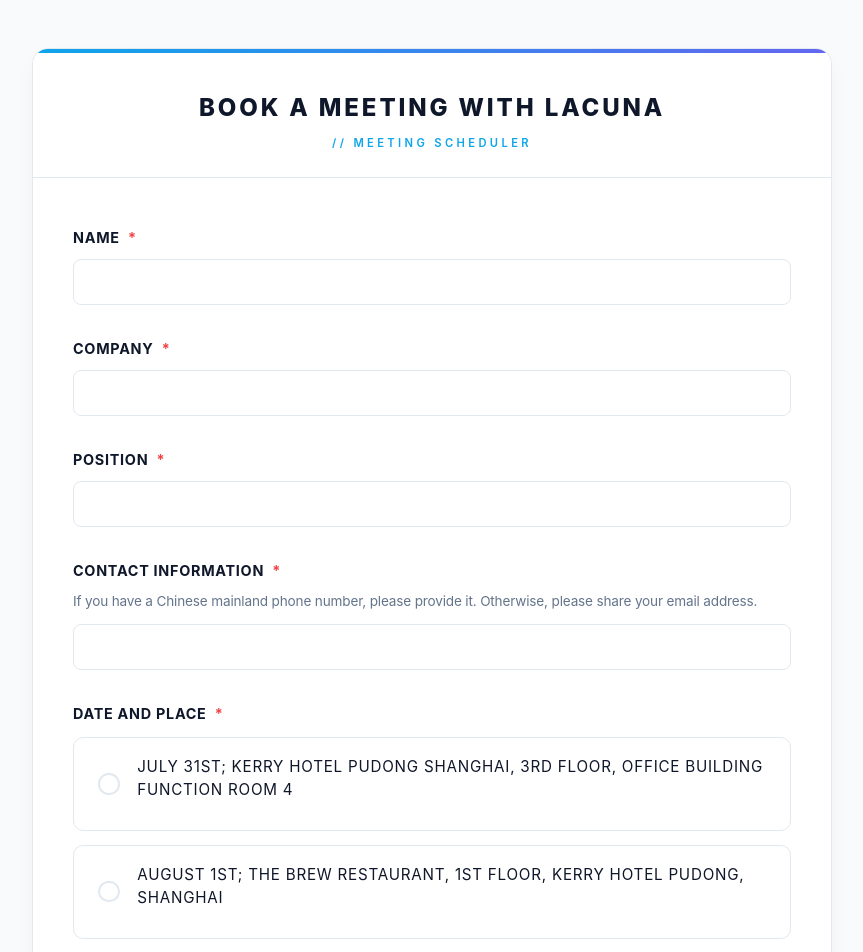
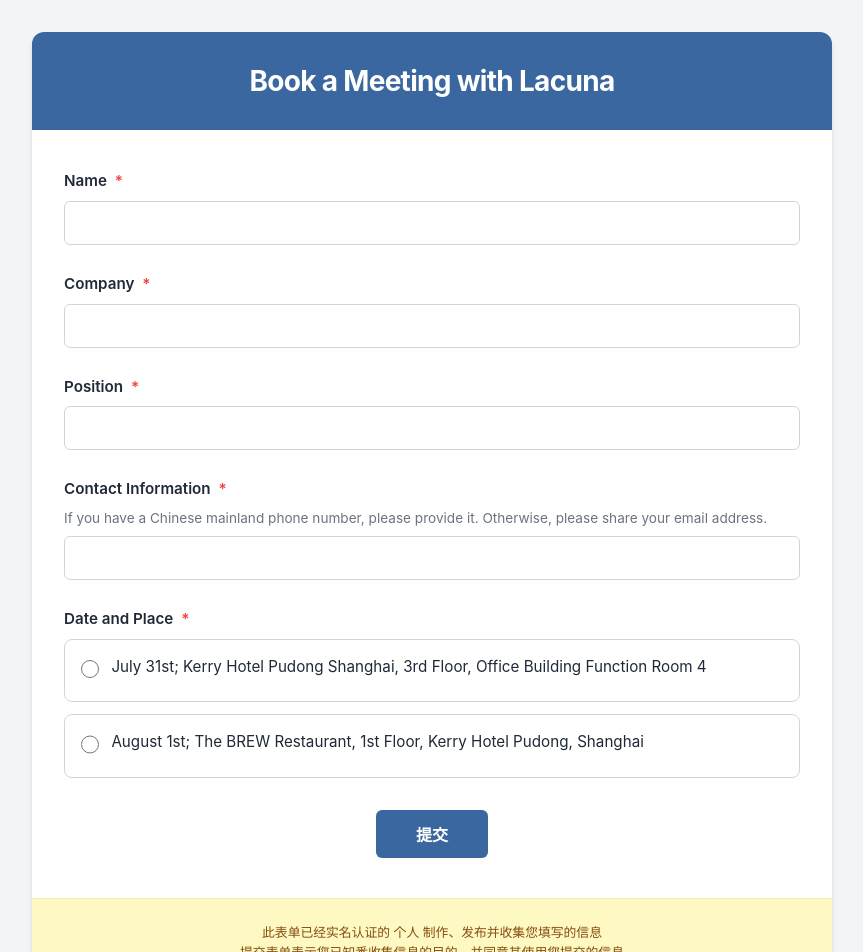
Before and after one commit to zhenghehao/lacuna-booking, a Next.js app: page / in a window 1280 px wide. Shown: the top 952 px of the page, without its empty margins (208-1071 px from the left). Built offline with nearby package versions, Linux system fonts and the light colour scheme; no server answers; the database is empty.

Commit message:
Revert styling to original blue header theme

```diff
--- a/src/app/globals.css
+++ b/src/app/globals.css
@@ -1,27 +1,25 @@
 :root {
-  --primary-color: #0ea5e9; /* Cyber Cyan */
-  --primary-glow: rgba(14, 165, 233, 0.15);
-  --primary-hover: #0284c7;
-  --secondary-color: #6366f1; /* Neon Violet */
-  --bg-color: #f8fafc; /* Ultra clean slate white */
-  --card-bg: #ffffff; /* Pure white */
-  --text-color: #0f172a; /* Slate 900 */
-  --text-muted: #64748b; /* Slate 500 */
-  --border-color: #e2e8f0; /* Slate 200 */
-  --border-focus: #0ea5e9;
+  --primary-color: #3b67a0;
+  --primary-hover: #2e5384;
+  --secondary-color: #1e3a8a;
+  --bg-color: #f3f4f6;
+  --card-bg: #ffffff;
+  --text-color: #1f2937;
+  --text-muted: #6b7280;
+  --border-color: #d1d5db;
   --error-color: #ef4444;
   --success-color: #10b981;
-  --font-family: "SF Pro Display", -apple-system, BlinkMacSystemFont, "Segoe UI", Roboto, "Helvetica Neue", sans-serif;
+  --font-family: -apple-system, BlinkMacSystemFont, "Segoe UI", Roboto, "Helvetica Neue", Arial, sans-serif;
   --max-width: 800px;
 }
 
 @media (prefers-color-scheme: dark) {
   :root {
-    --bg-color: #0b0f19; /* Cyber Dark */
-    --card-bg: #111827;
-    --text-color: #f1f5f9;
-    --text-muted: #94a3b8;
-    --border-color: #1f2937;
+    --bg-color: #0f172a;
+    --card-bg: #1e293b;
+    --text-color: #f3f4f6;
+    --text-muted: #9ca3af;
+    --border-color: #374151;
   }
 }
 
@@ -35,80 +33,43 @@
   background-color: var(--bg-color);
   color: var(--text-color);
   font-family: var(--font-family);
-  line-height: 1.6;
-  padding: 3rem 1rem;
-  letter-spacing: -0.011em;
+  line-height: 1.5;
+  padding: 2rem 1rem;
 }
 
-/* Premium container with cyber header line */
 .container {
   max-width: var(--max-width);
   margin: 0 auto;
   background-color: var(--card-bg);
-  border-radius: 16px;
-  box-shadow: 0 10px 25px -5px rgba(0, 0, 0, 0.05), 0 8px 10px -6px rgba(0, 0, 0, 0.05);
-  border: 1px solid var(--border-color);
+  border-radius: 12px;
+  box-shadow: 0 4px 6px -1px rgba(0, 0, 0, 0.1), 0 2px 4px -1px rgba(0, 0, 0, 0.06);
   overflow: hidden;
-  position: relative;
-  transition: box-shadow 0.3s;
 }
 
-.container:hover {
-  box-shadow: 0 20px 30px -10px rgba(14, 165, 233, 0.08), 0 10px 15px -8px rgba(0, 0, 0, 0.04);
-}
-
-/* Thin high-tech top color bar */
-.container::before {
-  content: "";
-  position: absolute;
-  top: 0;
-  left: 0;
-  right: 0;
-  height: 4px;
-  background: linear-gradient(90deg, var(--primary-color), var(--secondary-color));
-  z-index: 10;
-}
-
-/* Clean, modern, text-based header instead of solid block */
 .header {
-  background-color: var(--card-bg);
-  color: var(--text-color);
+  background-color: var(--primary-color);
+  color: #ffffff;
   text-align: center;
-  padding: 2.5rem 1.5rem 1.5rem;
-  font-size: 1.5rem;
-  font-weight: 800;
-  letter-spacing: 0.12em;
-  text-transform: uppercase;
-  border-bottom: 1px solid var(--border-color);
+  padding: 1.75rem;
+  font-size: 1.75rem;
+  font-weight: 700;
+  letter-spacing: -0.025em;
   position: relative;
 }
 
-.header::after {
-  content: "// MEETING SCHEDULER";
-  display: block;
-  font-size: 0.7rem;
-  font-weight: 600;
-  color: var(--primary-color);
-  margin-top: 0.5rem;
-  letter-spacing: 0.3em;
-}
-
 .content {
-  padding: 3rem 2.5rem;
+  padding: 2.5rem 2rem;
 }
 
 .form-group {
-  margin-bottom: 2rem;
+  margin-bottom: 1.75rem;
 }
 
 label {
   display: block;
-  font-weight: 700;
-  margin-bottom: 0.6rem;
-  font-size: 0.9rem;
-  text-transform: uppercase;
-  letter-spacing: 0.05em;
-  color: var(--text-color);
+  font-weight: 600;
+  margin-bottom: 0.5rem;
+  font-size: 0.95rem;
 }
 
 label .required {
@@ -119,297 +80,210 @@
 .description {
   font-size: 0.85rem;
   color: var(--text-muted);
-  margin-bottom: 0.75rem;
-  line-height: 1.5;
+  margin-bottom: 0.5rem;
+  line-height: 1.4;
 }
 
-/* Clean input fields with glow transition */
 input[type="text"],
 input[type="email"],
 input[type="tel"],
-input[type="password"],
 select {
   width: 100%;
-  padding: 0.85rem 1.2rem;
-  font-size: 0.95rem;
+  padding: 0.75rem 1rem;
+  font-size: 1rem;
   border: 1px solid var(--border-color);
-  border-radius: 8px;
-  background-color: var(--card-bg);
+  border-radius: 6px;
+  background-color: transparent;
   color: inherit;
-  transition: border-color 0.2s, box-shadow 0.2s, transform 0.1s;
+  transition: border-color 0.25s, box-shadow 0.25s;
 }
 
 input[type="text"]:focus,
 input[type="email"]:focus,
 input[type="tel"]:focus,
-input[type="password"]:focus,
 select:focus {
   outline: none;
-  border-color: var(--border-focus);
-  box-shadow: 0 0 0 4px var(--primary-glow);
+  border-color: var(--primary-color);
+  box-shadow: 0 0 0 3px rgba(59, 103, 160, 0.15);
 }
 
-/* High-tech Selector Option design */
 .radio-group {
   display: flex;
   flex-direction: column;
-  gap: 0.85rem;
-  margin-top: 0.75rem;
+  gap: 0.75rem;
+  margin-top: 0.5rem;
 }
 
 .radio-option {
   display: flex;
-  align-items: center;
-  padding: 1.15rem 1.5rem;
+  align-items: flex-start;
+  padding: 1rem;
   border: 1px solid var(--border-color);
-  border-radius: 10px;
+  border-radius: 8px;
   cursor: pointer;
-  background-color: var(--card-bg);
-  position: relative;
-  transition: all 0.25s cubic-bezier(0.4, 0, 0.2, 1);
-  overflow: hidden;
+  transition: background-color 0.2s, border-color 0.2s;
 }
 
-/* Hide native radio button dot */
-.radio-option input[type="radio"] {
-  position: absolute;
-  opacity: 0;
-  width: 0;
-  height: 0;
+.radio-option:hover {
+  background-color: rgba(59, 103, 160, 0.05);
 }
 
-/* Custom interactive radio indicator circle */
-.radio-option::before {
-  content: "";
-  display: inline-block;
-  width: 1.1rem;
-  height: 1.1rem;
-  border: 2px solid var(--border-color);
-  border-radius: 50%;
-  margin-right: 1.1rem;
-  transition: all 0.2s;
-  flex-shrink: 0;
-  background-color: transparent;
+.radio-option.selected {
+  border-color: var(--primary-color);
+  background-color: rgba(59, 103, 160, 0.08);
 }
 
-/* Click / Hover interactive animations */
-.radio-option:hover {
-  border-color: var(--primary-color);
-  transform: translateY(-2px);
-  box-shadow: 0 4px 12px rgba(14, 165, 233, 0.08);
-}
-
-.radio-option:active {
-  transform: translateY(0);
-}
-
-/* Selected state styling */
-.radio-option.selected {
-  border-color: var(--primary-color);
-  background-color: rgba(14, 165, 233, 0.02);
-  box-shadow: 0 0 0 3px var(--primary-glow);
-}
-
-/* Custom check indicator when selected */
-.radio-option.selected::before {
-  border-color: var(--primary-color);
-  background-color: var(--primary-color);
-  box-shadow: inset 0 0 0 3px var(--card-bg);
-}
-
-/* High-tech glow bar inside option */
-.radio-option::after {
-  content: "";
-  position: absolute;
-  left: 0;
-  top: 0;
-  bottom: 0;
-  width: 0px;
-  background-color: var(--primary-color);
-  transition: width 0.2s;
-}
-
-.radio-option.selected::after {
-  width: 4px;
+.radio-option input[type="radio"] {
+  margin-top: 0.25rem;
+  margin-right: 0.75rem;
+  width: 1.15rem;
+  height: 1.15rem;
+  accent-color: var(--primary-color);
+  flex-shrink: 0;
 }
 
 .radio-text {
   font-size: 0.95rem;
-  line-height: 1.5;
-  font-weight: 600;
-  color: var(--text-color);
-  width: 100%;
+  line-height: 1.4;
+  font-weight: 500;
 }
 
-/* Buttons with interactive bounce and shadow effects */
 .btn-container {
   display: flex;
   justify-content: center;
-  margin-top: 2.5rem;
-  gap: 1.25rem;
+  margin-top: 2rem;
+  gap: 1rem;
 }
 
 .btn {
-  padding: 0.95rem 3rem;
-  font-size: 0.95rem;
-  font-weight: 700;
+  padding: 0.75rem 2.5rem;
+  font-size: 1rem;
+  font-weight: 600;
   color: #ffffff;
-  background: linear-gradient(135deg, var(--primary-color), #0284c7);
+  background-color: var(--primary-color);
   border: none;
-  border-radius: 8px;
+  border-radius: 6px;
   cursor: pointer;
-  box-shadow: 0 4px 14px rgba(14, 165, 233, 0.35);
-  transition: all 0.2s cubic-bezier(0.4, 0, 0.2, 1);
+  transition: background-color 0.2s, transform 0.1s;
   display: inline-flex;
   align-items: center;
   justify-content: center;
   text-decoration: none;
-  letter-spacing: 0.05em;
-  text-transform: uppercase;
 }
 
 .btn:hover {
-  background: linear-gradient(135deg, #0284c7, #0369a1);
-  transform: translateY(-2px);
-  box-shadow: 0 6px 20px rgba(14, 165, 233, 0.45);
+  background-color: var(--primary-hover);
 }
 
 .btn:active {
-  transform: translateY(0);
-  box-shadow: 0 4px 10px rgba(14, 165, 233, 0.25);
+  transform: scale(0.98);
 }
 
 .btn-danger {
-  background: linear-gradient(135deg, var(--error-color), #dc2626);
-  box-shadow: 0 4px 14px rgba(239, 68, 68, 0.3);
+  background-color: var(--error-color);
 }
 
 .btn-danger:hover {
-  background: linear-gradient(135deg, #dc2626, #b91c1c);
-  box-shadow: 0 6px 20px rgba(239, 68, 68, 0.45);
+  background-color: #dc2626;
 }
 
-/* Clean, futuristic white-border secondary button */
 .btn-secondary {
-  background: var(--card-bg);
+  background-color: transparent;
   color: var(--text-color);
   border: 1px solid var(--border-color);
-  box-shadow: 0 2px 4px rgba(0, 0, 0, 0.02);
 }
 
 .btn-secondary:hover {
-  background-color: var(--bg-color);
-  border-color: var(--text-muted);
-  color: var(--text-color);
-  box-shadow: 0 4px 12px rgba(0, 0, 0, 0.05);
+  background-color: rgba(0, 0, 0, 0.05);
 }
 
-/* Alert boxes */
-.alert {
-  padding: 1.15rem;
-  border-radius: 8px;
-  margin-bottom: 2rem;
-  font-size: 0.95rem;
-  font-weight: 500;
-  display: flex;
-  align-items: center;
+@media (prefers-color-scheme: dark) {
+  .btn-secondary:hover {
+    background-color: rgba(255, 255, 255, 0.05);
+  }
 }
 
-.alert-error {
-  background-color: rgba(239, 68, 68, 0.06);
-  border: 1px solid rgba(239, 68, 68, 0.15);
-  color: var(--error-color);
-}
-
-.alert-success {
-  background-color: rgba(16, 185, 129, 0.06);
-  border: 1px solid rgba(16, 185, 129, 0.15);
-  color: var(--success-color);
-}
-
-/* Footer layout */
 .footer {
   text-align: center;
-  padding: 2rem 1.5rem;
-  background-color: #fefcf0; /* Light yellow/sand tint */
-  color: #713f12;
+  padding: 1.5rem;
+  background-color: #fef9c3;
+  color: #854d0e;
   font-size: 0.8rem;
-  line-height: 1.7;
-  border-top: 1px solid rgba(133, 77, 14, 0.08);
+  line-height: 1.6;
+  border-top: 1px solid rgba(133, 77, 14, 0.1);
 }
 
 @media (prefers-color-scheme: dark) {
   .footer {
-    background-color: rgba(254, 240, 138, 0.02);
-    color: #a16207;
-    border-top-color: var(--border-color);
+    background-color: #422006;
+    color: #fef08a;
+    border-top-color: rgba(254, 240, 138, 0.1);
   }
 }
 
 .footer-links {
   display: flex;
   justify-content: center;
-  gap: 1.5rem;
-  margin-top: 0.75rem;
+  gap: 1rem;
+  margin-top: 0.5rem;
 }
 
 .footer-links a {
   color: inherit;
-  text-decoration: none;
-  font-weight: 600;
-  border-bottom: 1px dotted currentColor;
+  text-decoration: underline;
 }
 
-.footer-links a:hover {
-  color: var(--primary-color);
+.alert {
+  padding: 1rem;
+  border-radius: 6px;
+  margin-bottom: 1.5rem;
+  font-size: 0.95rem;
 }
 
-/* Cards (Details display) */
+.alert-error {
+  background-color: rgba(239, 68, 68, 0.1);
+  border: 1px solid rgba(239, 68, 68, 0.2);
+  color: var(--error-color);
+}
+
+.alert-success {
+  background-color: rgba(16, 185, 129, 0.1);
+  border: 1px solid rgba(16, 185, 129, 0.2);
+  color: var(--success-color);
+}
+
 .card {
-  padding: 2rem;
+  padding: 1.5rem;
   border: 1px solid var(--border-color);
-  border-radius: 12px;
-  margin-bottom: 2rem;
-  background-color: var(--card-bg);
+  border-radius: 8px;
+  margin-bottom: 1.5rem;
 }
 
 .card-title {
-  font-size: 1.1rem;
-  font-weight: 800;
-  margin-bottom: 1.25rem;
-  border-bottom: 2px solid var(--border-color);
-  padding-bottom: 0.6rem;
-  text-transform: uppercase;
-  letter-spacing: 0.08em;
-  color: var(--text-color);
+  font-size: 1.15rem;
+  font-weight: 600;
+  margin-bottom: 1rem;
+  border-bottom: 1px solid var(--border-color);
+  padding-bottom: 0.5rem;
 }
 
 .detail-row {
   display: flex;
-  margin-bottom: 0.85rem;
+  margin-bottom: 0.75rem;
   font-size: 0.95rem;
-  border-bottom: 1px dashed rgba(0, 0, 0, 0.03);
-  padding-bottom: 0.5rem;
-}
-
-@media (prefers-color-scheme: dark) {
-  .detail-row {
-    border-bottom-color: rgba(255, 255, 255, 0.03);
-  }
 }
 
 .detail-label {
-  font-weight: 700;
-  width: 160px;
+  font-weight: 600;
+  width: 150px;
   flex-shrink: 0;
-  color: var(--text-muted);
 }
 
 .detail-value {
   color: var(--text-color);
 }
 
-/* Admin panel tables */
+/* Table styling for Admin dashboard */
 .table-responsive {
   width: 100%;
   overflow-x: auto;
@@ -424,79 +298,76 @@
 }
 
 th, td {
-  padding: 1rem;
+  padding: 0.75rem 1rem;
   border-bottom: 1px solid var(--border-color);
 }
 
 th {
-  background-color: rgba(0, 0, 0, 0.01);
-  font-weight: 700;
-  text-transform: uppercase;
-  letter-spacing: 0.05em;
-  font-size: 0.8rem;
-  color: var(--text-muted);
+  background-color: rgba(0, 0, 0, 0.02);
+  font-weight: 600;
 }
 
 @media (prefers-color-scheme: dark) {
   th {
+    background-color: rgba(255, 255, 255, 0.02);
+  }
+}
+
+tr:hover {
+  background-color: rgba(0, 0, 0, 0.01);
+}
+
+@media (prefers-color-scheme: dark) {
+  tr:hover {
     background-color: rgba(255, 255, 255, 0.01);
   }
 }
 
-tr:hover {
-  background-color: rgba(14, 165, 233, 0.01);
-}
-
-/* Status Badges */
 .status-badge {
   display: inline-block;
-  padding: 0.3rem 0.75rem;
+  padding: 0.25rem 0.5rem;
   border-radius: 9999px;
   font-size: 0.75rem;
-  font-weight: 700;
-  letter-spacing: 0.05em;
+  font-weight: 600;
+  text-transform: uppercase;
 }
 
 .status-confirmed {
-  background-color: rgba(16, 185, 129, 0.1);
+  background-color: rgba(16, 185, 129, 0.15);
   color: var(--success-color);
-  border: 1px solid rgba(16, 185, 129, 0.2);
 }
 
 .status-cancelled {
-  background-color: rgba(239, 68, 68, 0.1);
+  background-color: rgba(239, 68, 68, 0.15);
   color: var(--error-color);
-  border: 1px solid rgba(239, 68, 68, 0.2);
 }
 
 .admin-header {
   display: flex;
   justify-content: space-between;
   align-items: center;
-  margin-bottom: 2.5rem;
+  margin-bottom: 2rem;
   border-bottom: 1px solid var(--border-color);
-  padding-bottom: 1.25rem;
+  padding-bottom: 1rem;
 }
 
 .admin-stats {
   display: grid;
-  grid-template-columns: repeat(auto-fit, minmax(220px, 1fr));
-  gap: 1.25rem;
-  margin-bottom: 2.5rem;
+  grid-template-columns: repeat(auto-fit, minmax(200px, 1fr));
+  gap: 1rem;
+  margin-bottom: 2rem;
 }
 
 .stat-card {
-  padding: 1.5rem;
-  border-radius: 12px;
+  padding: 1.25rem;
+  border-radius: 8px;
   border: 1px solid var(--border-color);
-  background-color: var(--card-bg);
-  box-shadow: 0 4px 6px -1px rgba(0, 0, 0, 0.01);
+  text-align: center;
 }
 
 .stat-number {
-  font-size: 2.25rem;
-  font-weight: 800;
+  font-size: 2rem;
+  font-weight: 700;
   color: var(--primary-color);
   margin-top: 0.5rem;
-  letter-spacing: -0.02em;
 }
```
